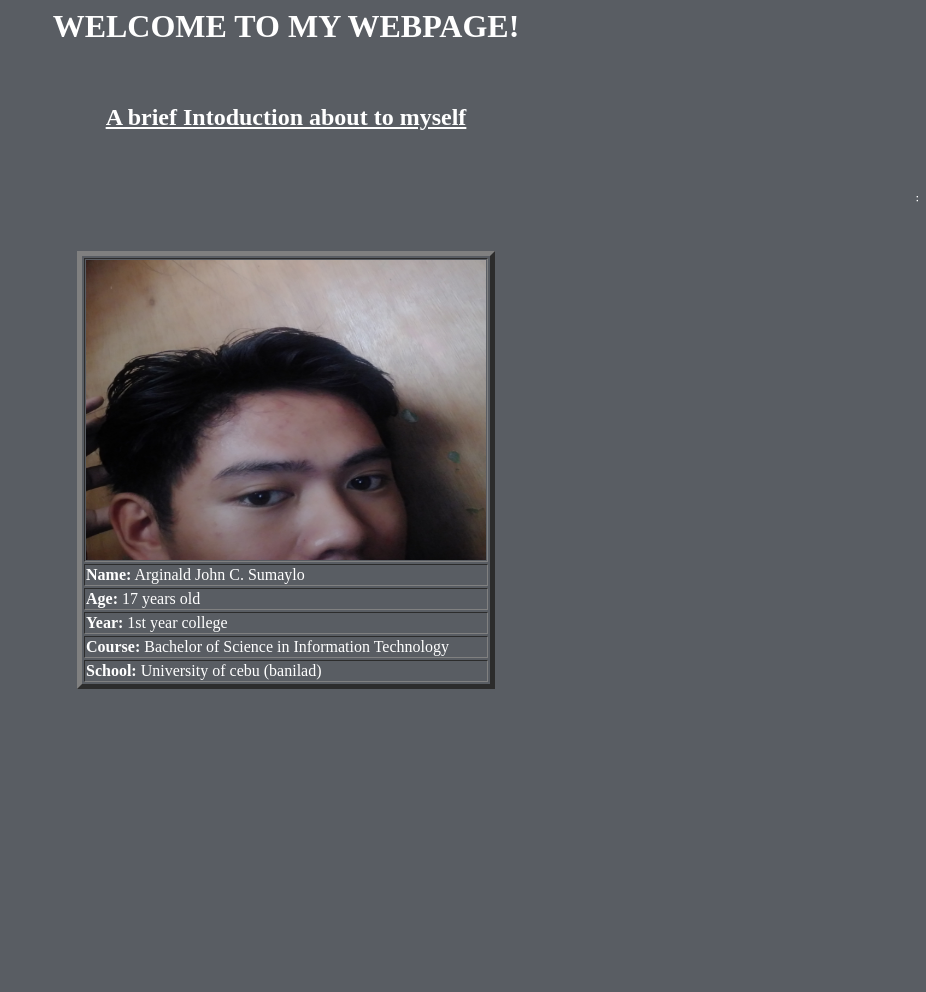
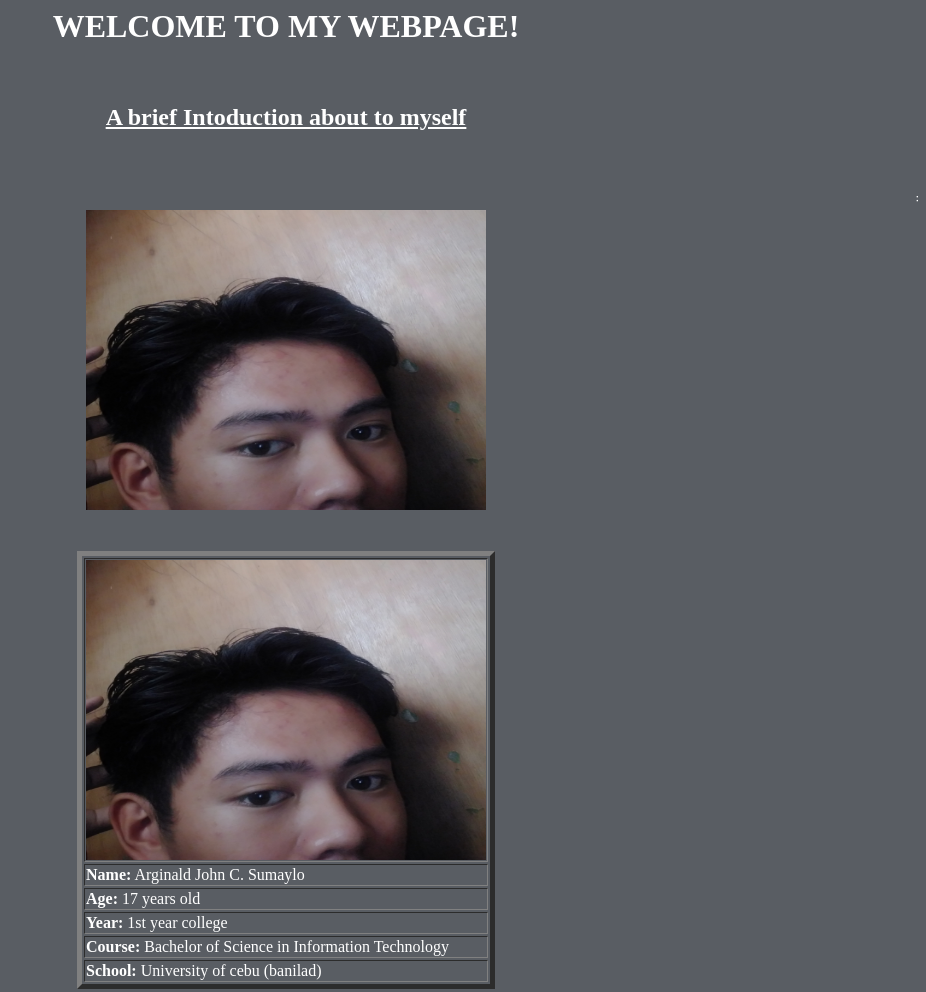
Before and after one commit to ezzzypezzzy/Argi, a plain HTML site: page index.html in a window 1280 px wide. Shown: the whole page, without its empty margins (354-1280 px from the left). Before the commit the page ends 800 px from the top, so only its background shows below. Drawn offline with Linux system fonts and the light colour scheme.

Commit message:
Update index.html
for purposes only

```diff
--- a/index.html
+++ b/index.html
@@ -10,6 +10,8 @@
 			<p2><h2><u> A brief Intoduction about to myself</u></h2></p2>
 			<br>
 			<h3><marquee behavior="scroll" direction="left" scrollamount="12">===============: Behind every successful Coder there an even more successful De-coder to understand that code :=============== </h3> </marquee>
+			<br>
+			<img src = "https://ezzzypezzzy.github.io/Argi/Images/IMG_20200919_200110.JPG" height="300" width="400" />
 		</p>
 	</body>
 		<br>
```
